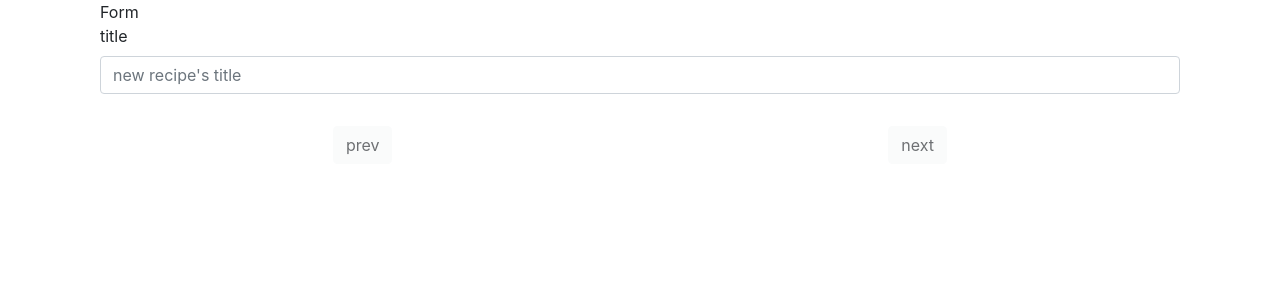
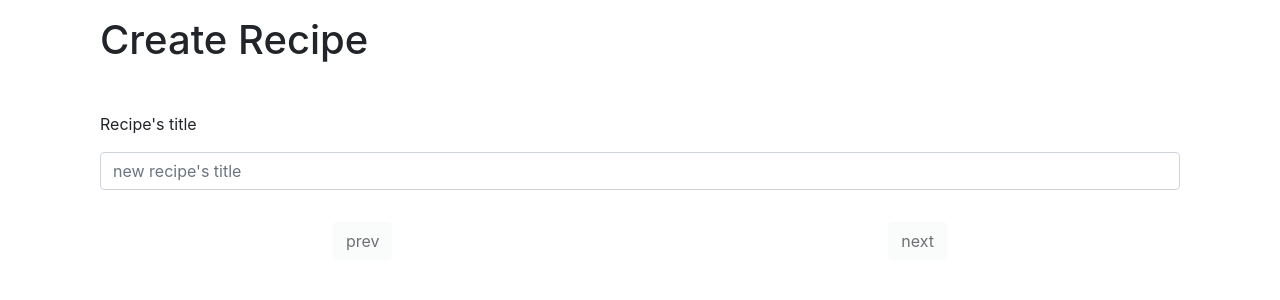
Before and after one commit to GrzegorzJarosz/createRecipe, a React (Create React App) app: page / in a window 1280 px wide. Shown: the top 300 px of the page. Built offline with nearby package versions, Linux system fonts and the light colour scheme.

Commit message:
title and section names added

```diff
--- a/src/FormSteps/FormSteps.js
+++ b/src/FormSteps/FormSteps.js
@@ -124,7 +124,10 @@ const FormSteps = () => {
                 });
 
                 return (
+
+
                     <div key={index} className='section-group'>
+
                         {subElToDispl}
                         <Button
                             className={'mr-2'}
@@ -141,16 +144,13 @@ const FormSteps = () => {
                 );
             });
 
-            return (
-                <>
-                    <p>{element.id}</p>
-                    {sectionOfFields}
-                </>
-            );
+            return (<><p>{element.id}</p>{sectionOfFields}</>);
 
         } else {
 
             return (
+                <>
+                    <div className={'mb-3'}>{element.config.fieldDescr}</div>
                     <Input
                         key={element.id}
                         elementType={element.config.elementType}
@@ -162,6 +162,7 @@ const FormSteps = () => {
                         valid={element.config.valid}
                         touched={element.config.touched}
                     />
+                </>
             )
         };
 
@@ -216,7 +217,9 @@ const FormSteps = () => {
                     classNames="fade">
                     <div ref={monitor}>
                         <Row>
-                            <Col>Form</Col>
+                            <Col>
+                                <h1 className="mt-3 mb-5">Create Recipe</h1>
+                            </Col>
                         </Row>
                         <Row>
                             <Col>{currFormView}</Col>
--- a/src/UI/Input/Input.js
+++ b/src/UI/Input/Input.js
@@ -8,7 +8,6 @@ const Input = (props) => {
     switch (props.elementType) {
         case ('input'):
             inputElement = <Form.Group>
-                <Form.Label>{props.lab}</Form.Label>
                 <FormControl
                     {...props.elementConfig}
                     value={props.value}
@@ -20,7 +19,6 @@ const Input = (props) => {
             break;
         case ('textarea'):
             inputElement = <Form.Group>
-                <Form.Label>{props.lab}</Form.Label>
                 <Form.Control
                     as="textarea"
                     rows={3}
@@ -34,7 +32,6 @@ const Input = (props) => {
             break;
         case ('select'):
             inputElement = <Form.Group>
-                <Form.Label>{props.lab}</Form.Label>
                 <Form.Control
                     as="select"
                     value={props.value}
@@ -53,7 +50,6 @@ const Input = (props) => {
             break;
         default:
             inputElement = <Form.Group>
-                <Form.Label>{props.lab}</Form.Label>
                 <FormControl
                     {...props.elementConfig}
                     value={props.value}
```
Lines whose indentation alone changed are shown as unchanged.
